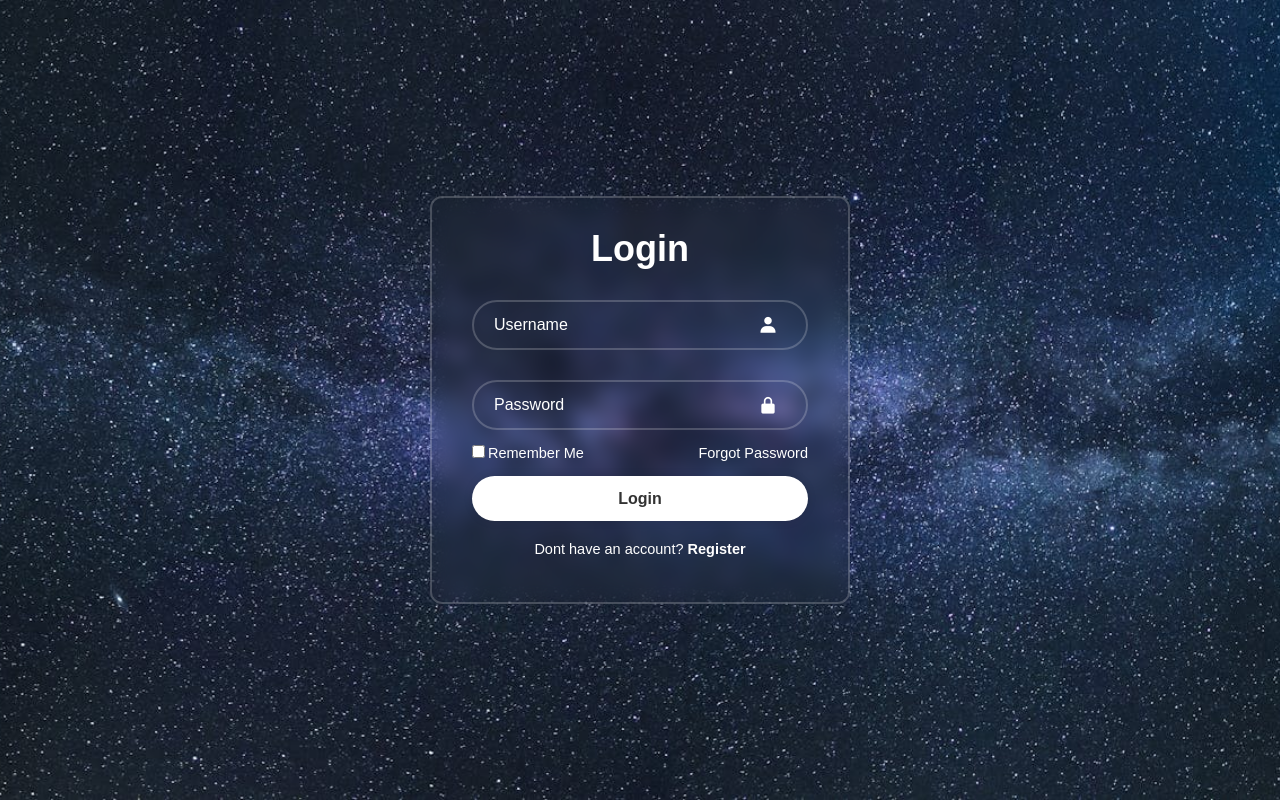
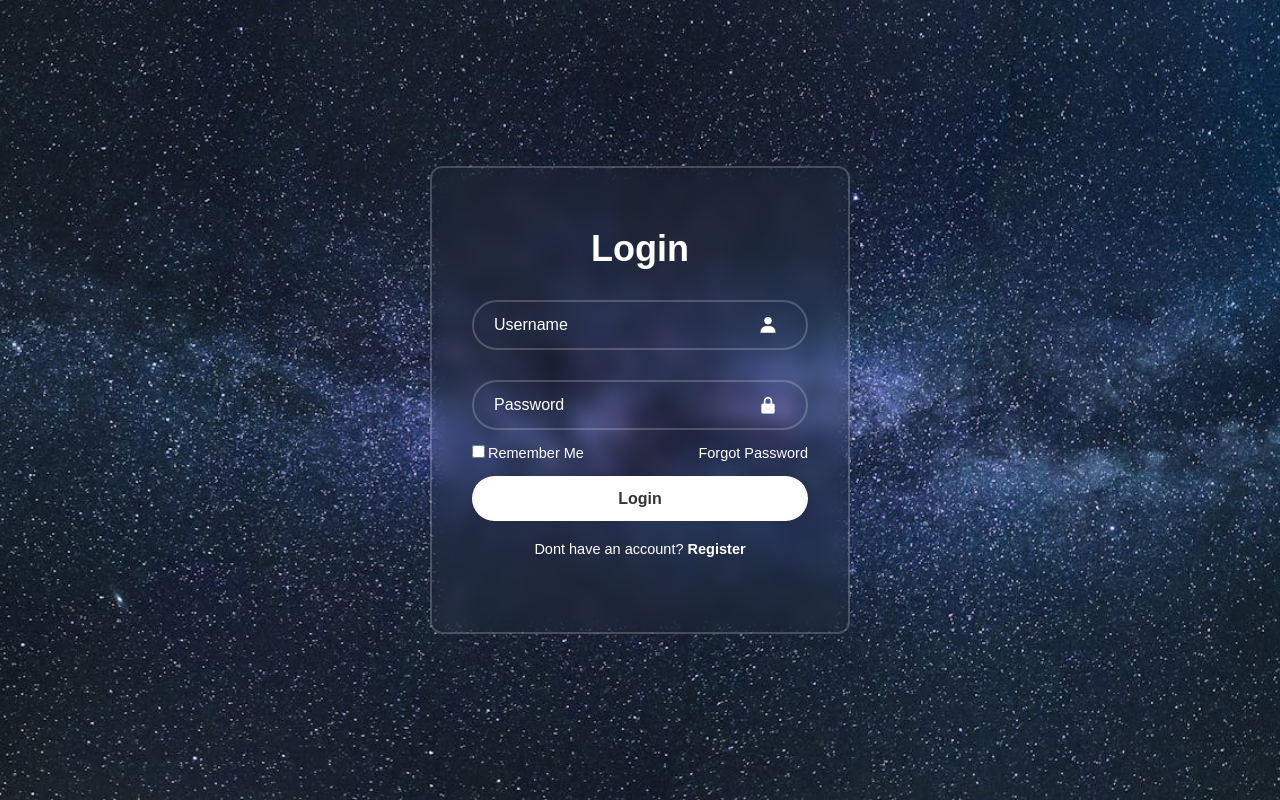
Before and after one commit to DevKhan786/Login-Form, a plain HTML site: page index.html in a window 1280 px wide. Drawn offline with nearby package versions, Linux system fonts and the light colour scheme.

Commit message:
More padding

```diff
--- a/styles.css
+++ b/styles.css
@@ -20,7 +20,7 @@
     backdrop-filter: blur(9px);
     color: #fff;
     border-radius: 12px;
-    padding: 30px 40px;
+    padding: 60px 40px;
   }
   .wrapper h1{
     font-size: 36px;
```
